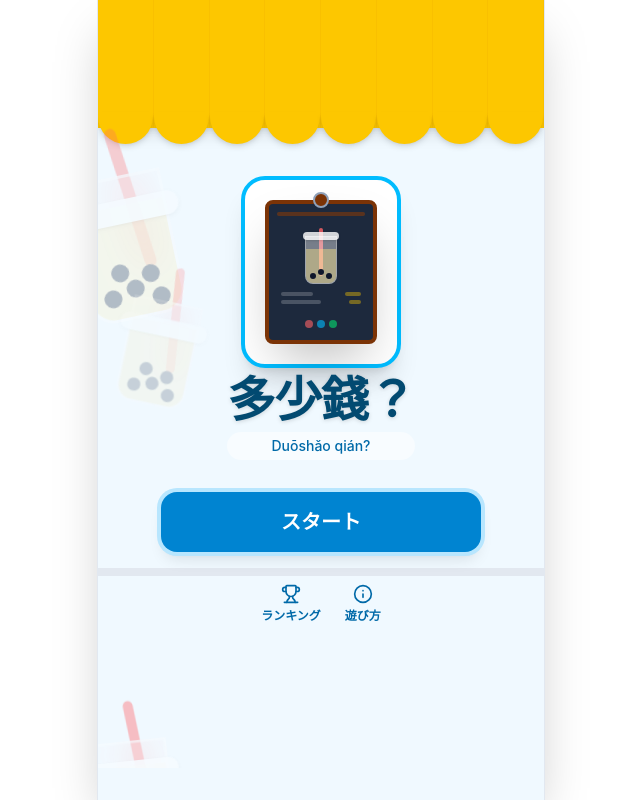
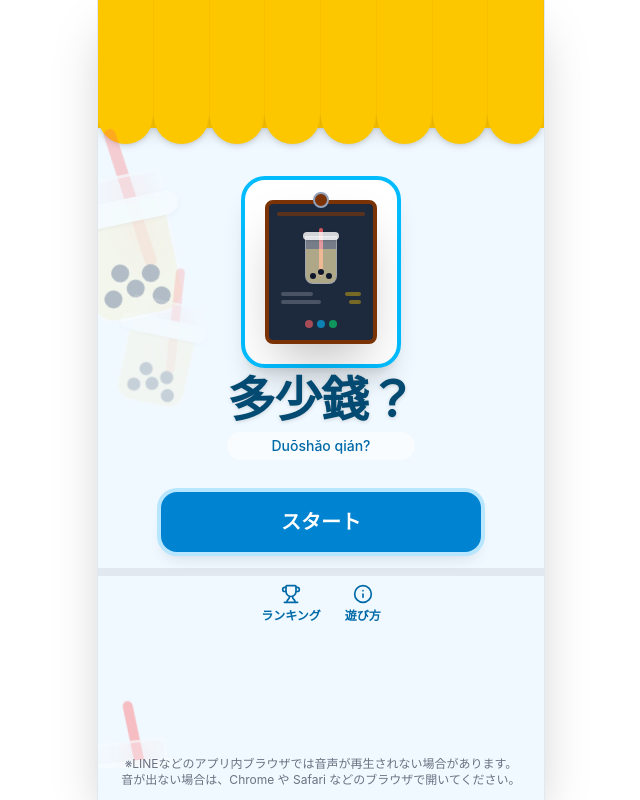
Before and after one commit to suro0411/duoshaoqian, a React (Vite) app: page / in a window 1280 px wide. Shown: the whole page, without its empty margins (319-959 px from the left). Built offline with nearby package versions, Linux system fonts and the light colour scheme.

Commit message:
add notice for audio playback in in-app browsers

```diff
--- a/src/App.tsx
+++ b/src/App.tsx
@@ -656,6 +656,14 @@ export default function App() {
   return (
     <div className="w-full h-screen max-w-md mx-auto bg-sky-50 shadow-2xl overflow-hidden font-sans text-slate-800 flex flex-col relative border-x border-slate-200">
       {gameState === 'title' && renderTitle()}
+
+      {gameState === 'title' && (
+  <p className="absolute bottom-3 left-0 right-0 text-xs text-gray-500 text-center px-4">
+    ※LINEなどのアプリ内ブラウザでは音声が再生されない場合があります。<br />
+    音が出ない場合は、Chrome や Safari などのブラウザで開いてください。
+  </p>
+)}
+
       {gameState === 'regionSelect' && renderRegionSelect()}
       {gameState === 'modeSelect' && renderModeSelect()}
       {gameState === 'ranking' && renderRanking()}
```
